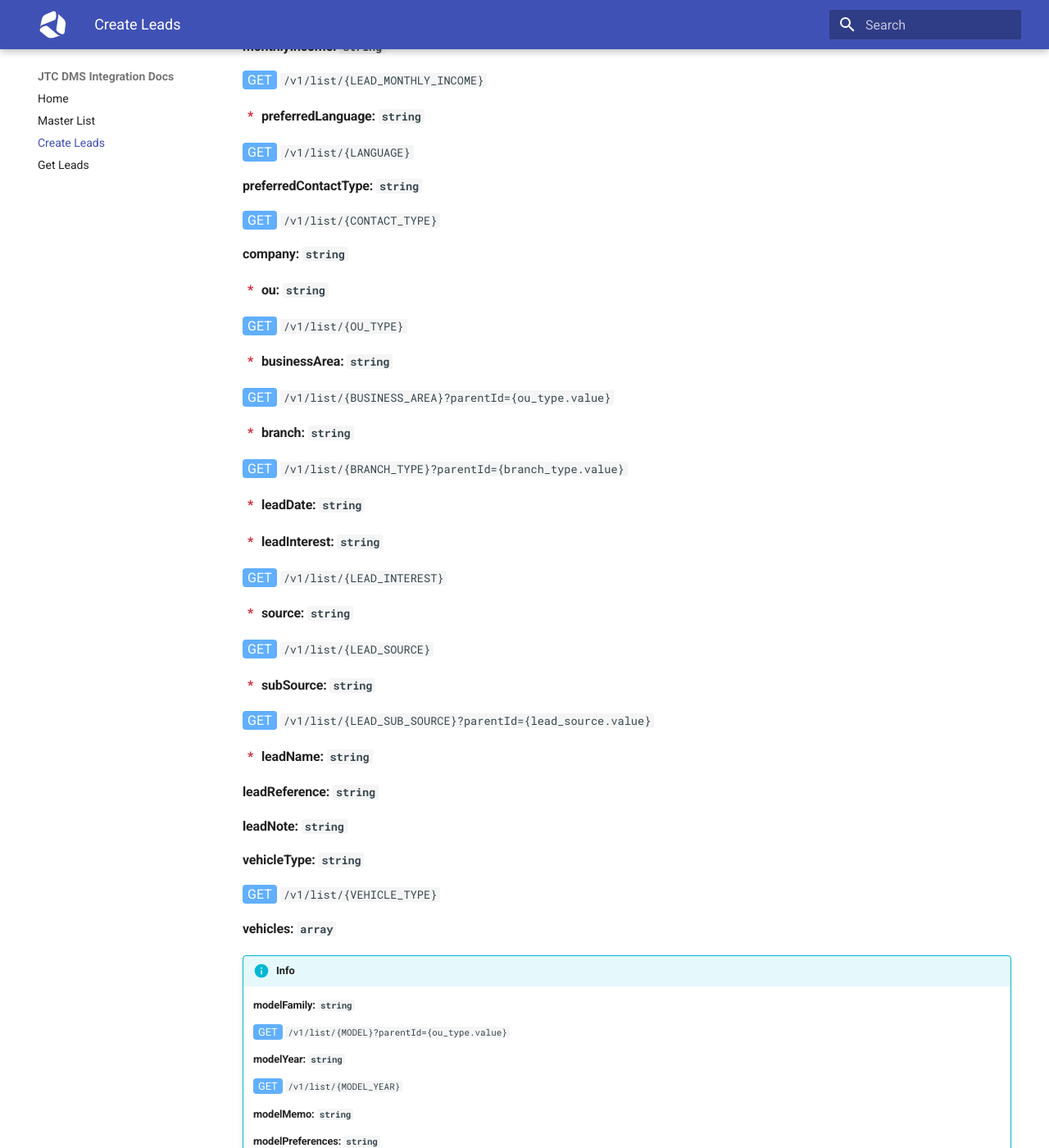
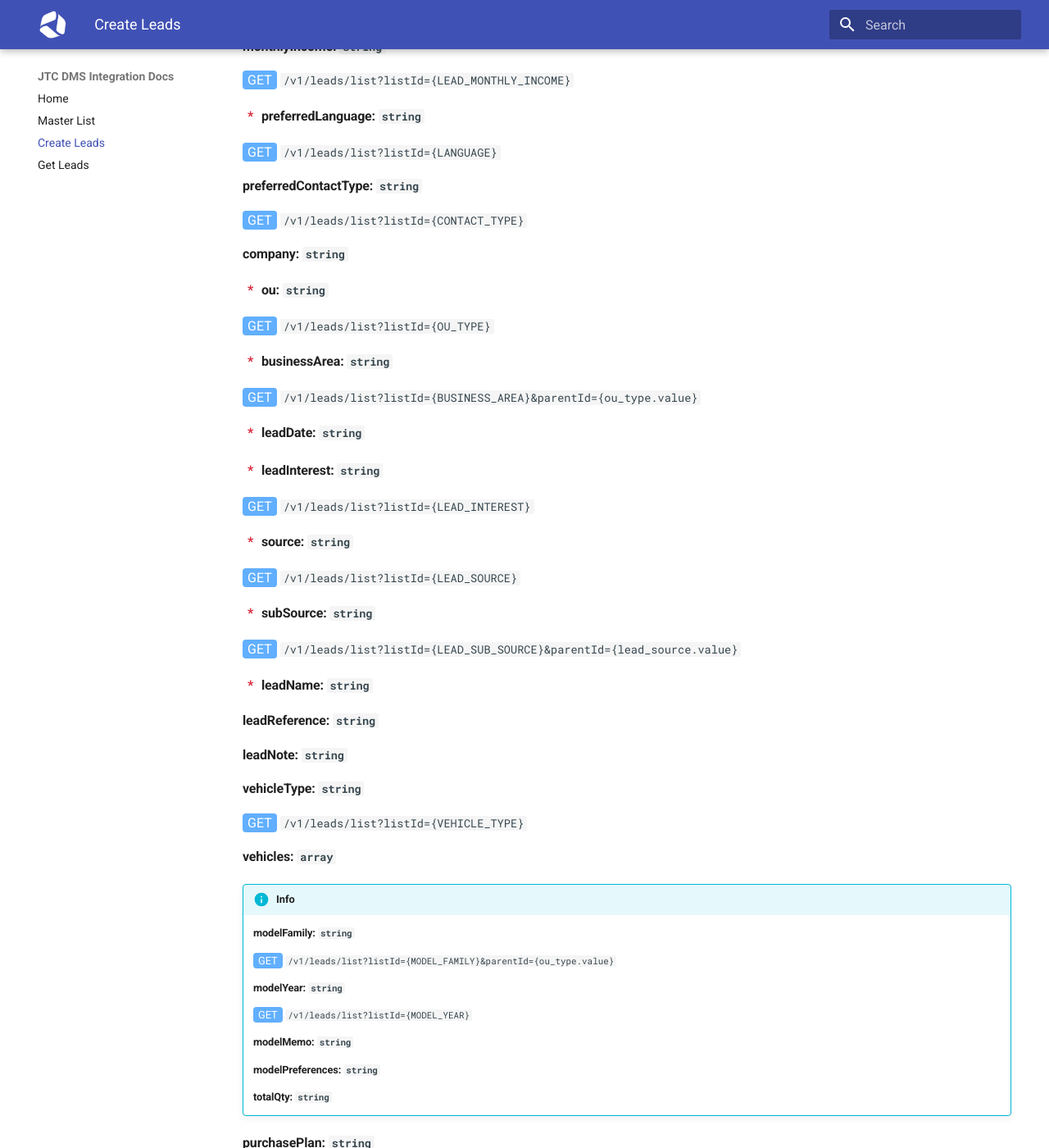
Before and after one commit to aljabr-trading/dms-external-docs, an MkDocs documentation site: the page built from docs/create-leads.md, in a window 1280 px wide and 1400 px high, scrolled down 5962 px. Shown: the whole window at 82% size. Built offline with MkDocs 1.6.1 and Material for MkDocs 9.7.7, drawn with Linux system fonts in a browser that asks for light colours; some of the changed text lies outside the part shown.

Commit message:
fix: endpoint updated based on gateway

```diff
--- a/docs/create-leads.md
+++ b/docs/create-leads.md
@@ -288,7 +288,7 @@ integer
 
 #### <span class="flag-required">\*</span> leadType: `string`
 
-<a><span class="http-get">GET</span></a> `/v1/list/{CUSTOMER_TYPE}`
+<a><span class="http-get">GET</span></a> `/v1/leads/list?listId={CUSTOMER_TYPE}`
 
 !!! note "Mandatory Fields for Company Lead Type"
     When `leadType` value is Individual, the following fields are mandatory
@@ -303,7 +303,7 @@ integer
 
 #### companyIndustryType: `string`
 
-<a><span class="http-get">GET</span></a> `/v1/list/{CUSTOMER_INDUSTRY_TYPE}`
+<a><span class="http-get">GET</span></a> `/v1/leads/list?listId={CUSTOMER_INDUSTRY_TYPE}`
 
 #### contactName: `string`
 
@@ -311,15 +311,15 @@ integer
 
 #### title: `string`
 
-<a><span class="http-get">GET</span></a> `/v1/list/{TITLE}`
+<a><span class="http-get">GET</span></a> `/v1/leads/list?listId={TITLE}`
 
 #### nationality: `string`
 
-<a"><span class="http-get">GET</span></a> `/v1/list/{NATIONALITY}`
+<a"><span class="http-get">GET</span></a> `/v1/leads/list?listId={NATIONALITY}`
 
 #### gender: `string`
 
-<a><span class="http-get">GET</span></a> `/v1/list/{GENDER}`
+<a><span class="http-get">GET</span></a> `/v1/leads/list?listId={GENDER}`
 
 #### firstName: `string`
 
@@ -333,15 +333,15 @@ integer
 
 #### <span class="flag-required">\*</span> customerCountry: `string`
 
-<a><span class="http-get">GET</span></a> `/v1/list/{COUNTRY}`
+<a><span class="http-get">GET</span></a> `/v1/leads/list?listId={COUNTRY}`
 
 #### <span class="flag-required">\*</span> customerRegion: `string`
 
-<a><span class="http-get">GET</span></a> `/v1/list/{REGION}?parentId={customerCountry.value}`
+<a><span class="http-get">GET</span></a> `/v1/leads/list?listId={REGION}&parentId={customerCountry.value}`
 
 ####<span class="flag-required">\*</span> customerCity: `string`
 
-<a><span class="http-get">GET</span></a> `/v1/list/{CITY}?parentId={customerRegion.value}`
+<a><span class="http-get">GET</span></a> `/v1/leads/list?listId={CITY}&parentId={customerRegion.value}`
 
 #### address1: `string`
 
@@ -349,7 +349,7 @@ integer
 
 #### <span class="flag-required">\*</span> phoneCode: `string`
 
-<a><span class="http-get">GET</span></a> `/v1/list/{PHONE_CODE}`
+<a><span class="http-get">GET</span></a> `/v1/leads/list?listId={PHONE_CODE}`
 
 #### phoneNumber: `string`
 
@@ -359,43 +359,39 @@ integer
 
 #### monthlyIncome: `string`
 
-<a><span class="http-get">GET</span></a> `/v1/list/{LEAD_MONTHLY_INCOME}`
+<a><span class="http-get">GET</span></a> `/v1/leads/list?listId={LEAD_MONTHLY_INCOME}`
 
 #### <span class="flag-required">\*</span> preferredLanguage: `string`
 
-<a><span class="http-get">GET</span></a> `/v1/list/{LANGUAGE}`
+<a><span class="http-get">GET</span></a> `/v1/leads/list?listId={LANGUAGE}`
 
 #### preferredContactType: `string`
 
-<a><span class="http-get">GET</span></a> `/v1/list/{CONTACT_TYPE}`
+<a><span class="http-get">GET</span></a> `/v1/leads/list?listId={CONTACT_TYPE}`
 
 #### company: `string`
 
 #### <span class="flag-required">\*</span> ou: `string`
 
-<a><span class="http-get">GET</span></a> `/v1/list/{OU_TYPE}`
+<a><span class="http-get">GET</span></a> `/v1/leads/list?listId={OU_TYPE}`
 
 #### <span class="flag-required">\*</span> businessArea: `string`
 
-<a><span class="http-get">GET</span></a> `/v1/list/{BUSINESS_AREA}?parentId={ou_type.value}`
-
-#### <span class="flag-required">\*</span> branch: `string`
-
-<a><span class="http-get">GET</span></a> `/v1/list/{BRANCH_TYPE}?parentId={branch_type.value}`
+<a><span class="http-get">GET</span></a> `/v1/leads/list?listId={BUSINESS_AREA}&parentId={ou_type.value}`
 
 #### <span class="flag-required">\*</span> leadDate: `string`
 
 #### <span class="flag-required">\*</span> leadInterest: `string`
 
-<a><span class="http-get">GET</span></a> `/v1/list/{LEAD_INTEREST}`
+<a><span class="http-get">GET</span></a> `/v1/leads/list?listId={LEAD_INTEREST}`
 
 #### <span class="flag-required">\*</span> source: `string`
 
-<a><span class="http-get">GET</span></a> `/v1/list/{LEAD_SOURCE}`
+<a><span class="http-get">GET</span></a> `/v1/leads/list?listId={LEAD_SOURCE}`
 
 #### <span class="flag-required">\*</span> subSource: `string`
 
-<a><span class="http-get">GET</span></a> `/v1/list/{LEAD_SUB_SOURCE}?parentId={lead_source.value}`
+<a><span class="http-get">GET</span></a> `/v1/leads/list?listId={LEAD_SUB_SOURCE}&parentId={lead_source.value}`
 
 #### <span class="flag-required">\*</span> leadName: `string`
 
@@ -405,17 +401,17 @@ integer
 
 #### vehicleType: `string`
 
-<a><span class="http-get">GET</span></a> `/v1/list/{VEHICLE_TYPE}`
+<a><span class="http-get">GET</span></a> `/v1/leads/list?listId={VEHICLE_TYPE}`
 
 #### vehicles: `array`
 !!! info
     #### modelFamily: `string`
 
-    <a><span class="http-get">GET</span></a> `/v1/list/{MODEL}?parentId={ou_type.value}`
+    <a><span class="http-get">GET</span></a> `/v1/leads/list?listId={MODEL_FAMILY}&parentId={ou_type.value}`
 
     #### modelYear: `string`
 
-    <a><span class="http-get">GET</span></a> `/v1/list/{MODEL_YEAR}`
+    <a><span class="http-get">GET</span></a> `/v1/leads/list?listId={MODEL_YEAR}`
 
     <!-- should I keep as not in json -->
     #### modelMemo: `string`
@@ -428,19 +424,19 @@ integer
 
 #### purchasePlan: `string`
 
-<a><span class="http-get">GET</span></a> `/v1/list/{PURCHASE_PLAN}`
+<a><span class="http-get">GET</span></a> `/v1/leads/list?listId={PURCHASE_PLAN}`
 
 #### paymentMode: `string`
 
-<a><span class="http-get">GET</span></a> `/v1/list/{PAYMENT_MODE}`
+<a><span class="http-get">GET</span></a> `/v1/leads/list?listId={PAYMENT_MODE}`
 
 #### currency: `string`
 
-<a><span class="http-get">GET</span></a> `/v1/list/{CURRENCY}`
+<a><span class="http-get">GET</span></a> `/v1/leads/list?listId={CURRENCY}`
 
 #### <span class="flag-required">\*</span> priority: `string`
 
-<a><span class="http-get">GET</span></a> `/v1/list/{LEAD_PRIORITY}`
+<a><span class="http-get">GET</span></a> `/v1/leads/list?listId={LEAD_PRIORITY}`
 
 #### testDriveRequired: `boolean`
 
```
Also changed, not shown: docs/lookups.md (+1 -1 lines), site/create-leads/index.html, site/lookups/index.html, site/search/search_index.json, 1 other file.
